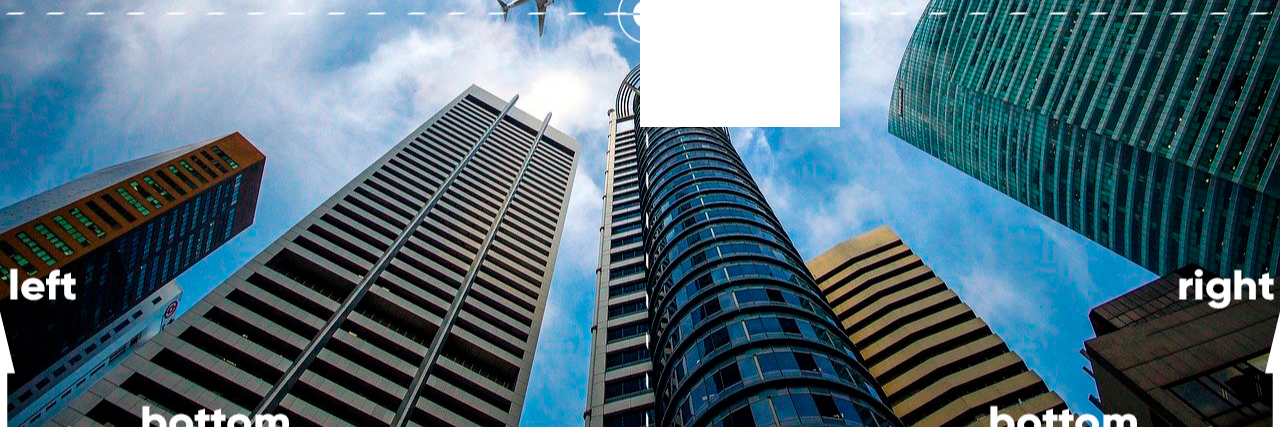
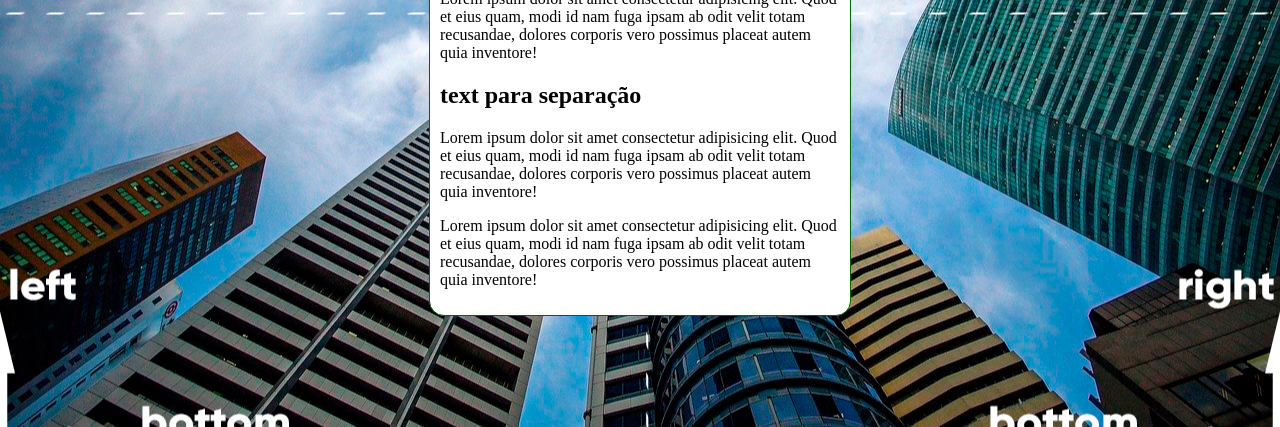
Before and after one commit to EdsonFSalles/img_site, a plain HTML site: page index.html in a window 1280 px wide. Shown: the part 373-800 px from the top of the page. Drawn offline with Linux system fonts and the light colour scheme.

Commit message:
mudança_001

```diff
--- a/index.html
+++ b/index.html
@@ -12,28 +12,27 @@
             background-size: auto;
             background-repeat: no-repeat;
         }
-        .teste{
-               height: 200px;
-               width: 200px;
-               background-color: white;
-               margin: auto;
-               display: block;
-               position: absolute;
-              top:50%;
-              bottom: 50%;
-              left: 50%;
-              right: 50%;
+        main{
+            background-color: white;
+            width: 400px;
+            padding: 10px;
+            margin: auto;
+            border: 1px solid darkgreen;
+            border-radius: 15px;
+        }
 
-
-        }
-        .teste>h1{
-
-            text-align: center;
-
-        }
     </style>
 </head>
 <body>
-    <div class="teste"><h1>olá</h1></div>
-</body>
+    <main>
+        <h1>Texto exemplo</h1>
+        <p>Lorem ipsum dolor sit amet consectetur adipisicing elit. Quod et eius quam, modi id nam fuga ipsam ab odit velit totam recusandae, dolores corporis vero possimus placeat autem quia inventore!</p>
+        <p>Lorem ipsum dolor sit amet consectetur adipisicing elit. Quod et eius quam, modi id nam fuga ipsam ab odit velit totam recusandae, dolores corporis vero possimus placeat autem quia inventore!</p>
+        <p>Lorem ipsum dolor sit amet consectetur adipisicing elit. Quod et eius quam, modi id nam fuga ipsam ab odit velit totam recusandae, dolores corporis vero possimus placeat autem quia inventore!</p>
+        <p>Lorem ipsum dolor sit amet consectetur adipisicing elit. Quod et eius quam, modi id nam fuga ipsam ab odit velit totam recusandae, dolores corporis vero possimus placeat autem quia inventore!</p>
+        <h2>text para separação</h2>
+        <p>Lorem ipsum dolor sit amet consectetur adipisicing elit. Quod et eius quam, modi id nam fuga ipsam ab odit velit totam recusandae, dolores corporis vero possimus placeat autem quia inventore!</p>
+        <p>Lorem ipsum dolor sit amet consectetur adipisicing elit. Quod et eius quam, modi id nam fuga ipsam ab odit velit totam recusandae, dolores corporis vero possimus placeat autem quia inventore!</p>
+
+    </main>
 </html>
```
